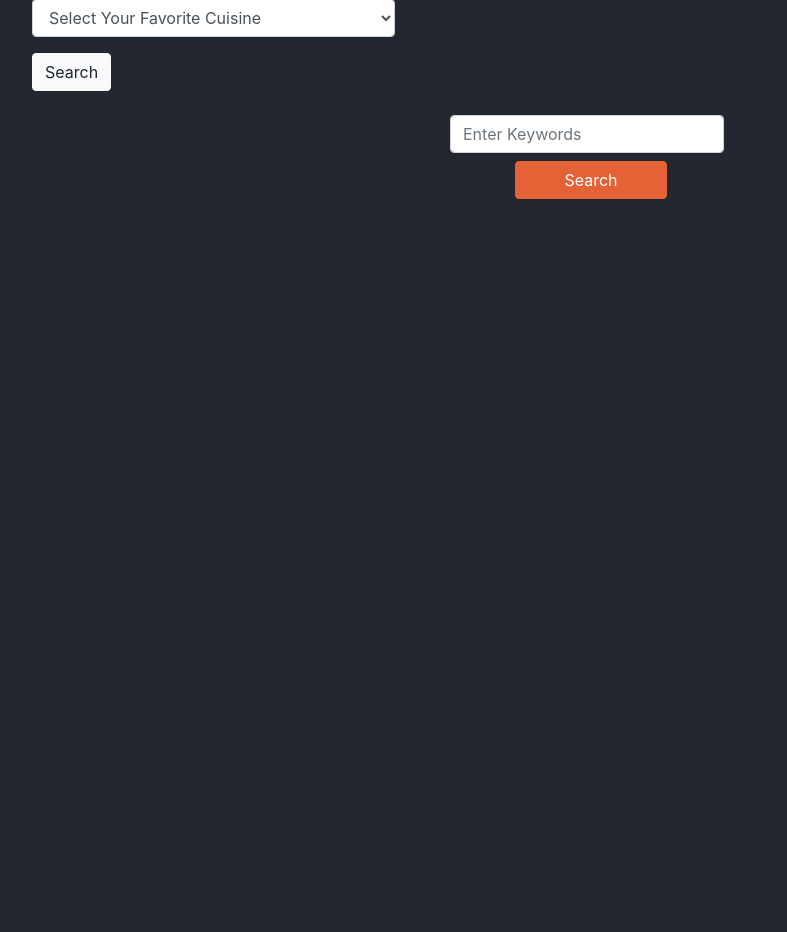
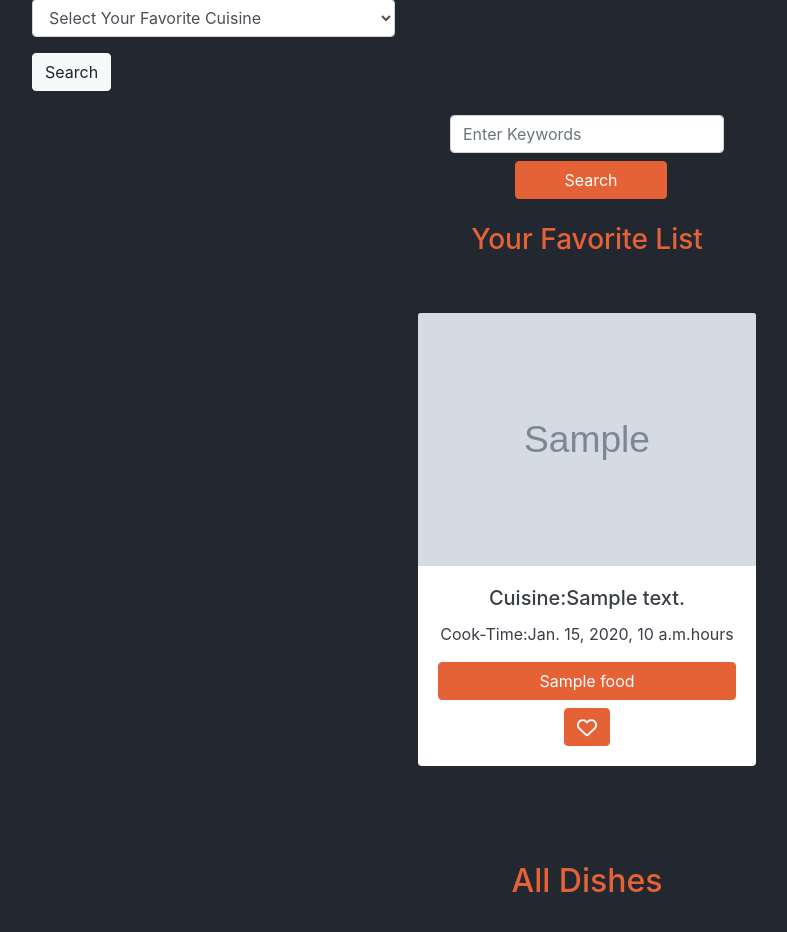
Before and after one commit to papunjay/Cookbook, a Django app: template cookbook/templates/cuisine/home.html in a window 1280 px wide. Shown: the part 132-1064 px from the top of the page, without its empty margins (53-840 px from the left). Before the commit the page ends 331 px from the top, so only its background shows below. Run offline with Django 3.2, Linux system fonts and the light colour scheme; the template is opened without the code that fills it: most values are stand-ins (such as "Sample title", 1, 10 or a date in 2020); grey boxes marked "Sample" are stand-in pictures; some libraries are stand-ins or nearby versions.

Commit message:
[papunjay].add favourite section

```diff
--- a/cookbook/templates/cuisine/home.html
+++ b/cookbook/templates/cuisine/home.html
@@ -38,7 +38,33 @@
         </form>
       </section>
 
+      <section class="container mt-3">
+        <h3 class="text-center">Your Favorite List</h3><br><br>
+        <div class="team slider" data-slick='{"slidesToShow": 3, "slidesToScroll": 1}'>
 
+          {% for food in all_dishes %}
+          <div class="card border-0 text-center  ml-3 mr-3">
+
+              <img src="{{food.photo.url}}" class="card-img-top" alt="cookbook">
+
+            <div class="card-body">
+              <h5 class="card-title">Cuisine:{{ food.type_of_cuisine}}</h5>
+              <p class="card-text">Cook-Time:{{food.cook_time}}hours</p>
+              <a href="#" class="btn btn-accent btn-block">{{food.dish_name}}</a>
+              <div class="text-center mt-2">
+                <button class="btn btn-accent"> <i class="far fa-heart fa-lg"></i> </button>
+              </div>
+            </div>
+          </div>
+          {% endfor %}
+        </div>
+        <br>
+        <br>
+        <br>
+        <br>
+      </section>
+      <h2 class="text-center">All Dishes</h2>
+      <br>
 
       </main>
 
```
